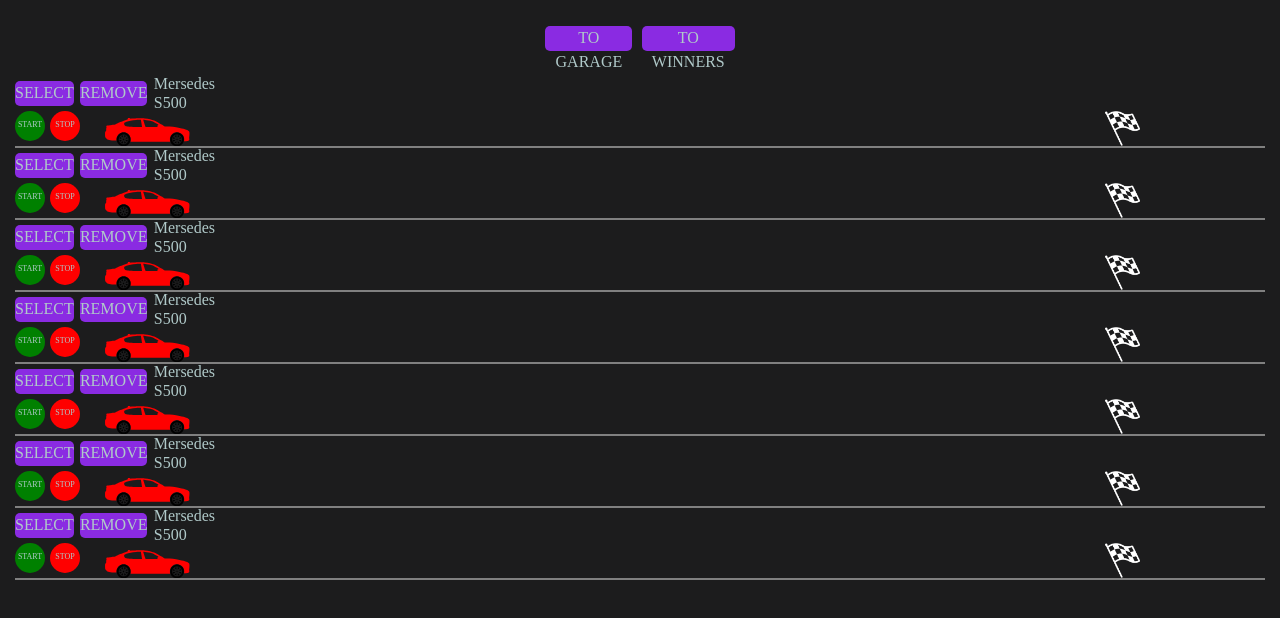
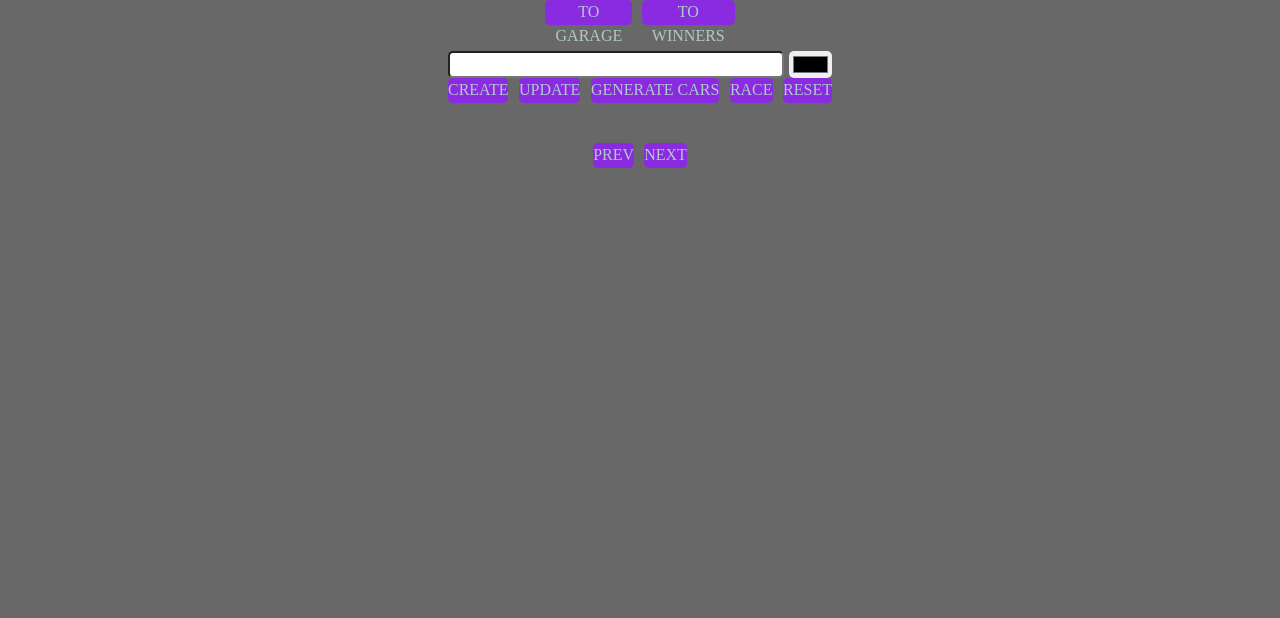
Before and after one commit to SadJoeBright/migration-newip-to-ts, a website built with webpack: page async-race/src/index.html in a window 1280 px wide. Built offline with nearby package versions, Linux system fonts and the light colour scheme.

```diff
--- a/async-race/src/components/app/app.ts
+++ b/async-race/src/components/app/app.ts
@@ -1,13 +1,16 @@
 import AppView from '../view/appView';
+import Controller from '../controller/controller';
 
 export default class App {
   appView: AppView;
 
+  controller: Controller;
+
   constructor() {
-    this.appView = new AppView();
+    this.controller = new Controller();
   }
 
   public start(): void {
-    this.appView.create();
+    this.controller.appView.create();
   }
 }
--- a/async-race/src/components/car/car.css
+++ b/async-race/src/components/car/car.css
@@ -11,7 +11,6 @@
   height: 35px;
   width: 10%;
   gap: 5%;
-  /* border-bottom: solid 1px blueviolet; */
   margin: 0;
 }
 
@@ -20,7 +19,7 @@
   justify-content: space-between;
   width: 100%;
   height: 35px;
-  border-bottom: solid 2px gray;
+  border-bottom: solid 3px rgb(63, 63, 63);
   margin-top: -30px;
 }
 
@@ -58,12 +57,9 @@
   background-color: red;
 }
 
-
-
 .car {
   position: relative;
   left: 90px;
-  /* left: calc(100% - 100px); */
 }
 
 @keyframes moove {
@@ -73,6 +69,15 @@
   to {
   left: calc(100% - 100px);
   }
+}
+
+.selected {
+  text-shadow: rgb(255, 243, 197) 0 0 10px;
+  filter: brightness(120%);
+}
+
+.finish {
+  left: calc(100% - 100px);
 }
 
 .moove{
--- a/async-race/src/components/car/car.ts
+++ b/async-race/src/components/car/car.ts
@@ -1,6 +1,6 @@
 import './car.css';
 import createElement from '../utils/create-element';
-import svgCode from '../../data/svg-code';
+import svgCode from '../../data/svgCode';
 
 export default class Car {
   brand: string;
@@ -31,10 +31,13 @@
 
   flag: HTMLElement;
 
-  constructor(brand: string, model: string, color: string) {
+  isSelected: boolean;
+
+  constructor(color: string, brand: string, model?: string) {
     this.brand = brand;
     this.model = model;
     this.color = color;
+    this.isSelected = false;
 
     this.garageItem = createElement({
       tagName: 'div',
@@ -52,6 +55,8 @@
       classNames: ['button'],
       textContent: 'SELECT',
       parentNode: this.carControl,
+      eventHandler: () => this.select(),
+      eventType: 'click',
     });
 
     this.removeButton = createElement({
@@ -59,6 +64,8 @@
       classNames: ['button'],
       textContent: 'REMOVE',
       parentNode: this.carControl,
+      eventHandler: () => this.remove(),
+      eventType: 'click',
     });
 
     this.carTitle = createElement({
@@ -114,17 +121,32 @@
     });
   }
 
-  public getCar() {
+  public getCar(): HTMLElement {
     return this.garageItem;
   }
 
-  start() {
-    const time = Math.random() * 3;
-    this.car.classList.add('moove');
-    this.car.style.animationDuration = `${time}s`;
+  public select(): void {
+    this.isSelected = !this.isSelected;
+    this.carTitle.classList.toggle('selected');
   }
 
-  stop() {
+  public remove(): void {
+    this.garageItem.remove();
+  }
+
+  public start(): void {
+    // const time = Math.random() * 3;
+    this.car.style.animationDuration = `${5}s`;
+    this.car.classList.add('moove');
+    // this.car.classList.add('finish');
+    // setTimeout(() => {
+    // this.car.classList.remove('moove');
+    // }, time * 1000);
+  }
+
+  public stop(): void {
+    const position = window.getComputedStyle(this.car).getPropertyValue('left');
+    this.car.style.left = position;
     this.car.classList.remove('moove');
   }
 }
--- /dev/null
+++ b/async-race/src/components/controller/controller.ts
@@ -0,0 +1,55 @@
+import AppView from '../view/appView';
+import Car from '../car/car';
+
+export default class Controller {
+  appView: AppView;
+
+  car: Car;
+
+  cars: Car[] = [];
+
+  constructor() {
+    this.appView = new AppView();
+    this.appView.createButton.addEventListener('click', this.createCar.bind(this));
+    this.appView.updateButton.addEventListener('click', this.updateCar.bind(this));
+  }
+
+  createCar() {
+    if ((this.appView.textInput as HTMLInputElement).value) {
+      const carTitle = (this.appView.textInput as HTMLInputElement).value;
+      const carColor = (this.appView.colorInput as HTMLInputElement).value;
+
+      const car = new Car(carColor, carTitle);
+      this.appView.garage.getElement().append(car.getCar());
+
+      (this.appView.textInput as HTMLInputElement).value = '';
+      this.cars.push(car);
+      this.appView.textInput.setAttribute('placeholder', '');
+    } else {
+      this.appView.textInput.setAttribute('placeholder', 'type in car brand');
+      this.appView.textInput.focus();
+    }
+  }
+
+  updateCar() {
+    // if ((this.appView.createTextInput as HTMLInputElement).value) {
+    this.cars.forEach((car) => {
+      if (car.isSelected) {
+        const updatedCar = { ...car };
+        const newBrand = (this.appView.textInput as HTMLInputElement).value;
+        const newColor = (this.appView.colorInput as HTMLInputElement).value;
+        updatedCar.car.children[0].setAttribute('fill', newColor);
+        updatedCar.carTitle.textContent = newBrand;
+        updatedCar.isSelected = false;
+        updatedCar.carTitle.classList.toggle('selected');
+
+        Object.assign(car, updatedCar);
+      }
+    });
+    (this.appView.textInput as HTMLInputElement).value = '';
+    // } else {
+    // this.appView.createTextInput.setAttribute('placeholder', 'select the car');
+    // this.appView.createTextInput.focus();
+    // }
+  }
+}
--- a/async-race/src/components/view/appView.ts
+++ b/async-race/src/components/view/appView.ts
@@ -11,18 +11,37 @@
 
   toWinnersBtn: HTMLElement;
 
+  controlButtons: HTMLElement;
+
   garage: Garage;
 
+  paginationPanel: HTMLElement;
+
+  prevButton: HTMLElement;
+
+  nextButton: HTMLElement;
+
+  controlInput: HTMLElement;
+
+  textInput: HTMLInputElement | HTMLElement;
+
+  colorInput: HTMLElement;
+
+  createButton: HTMLElement;
+
+  updateButton: HTMLElement;
+
+  generateButton: HTMLElement;
+
+  raceButton: HTMLElement;
+
+  resetButton: HTMLElement;
+
   constructor() {
-    this.controlPanel = createElement({
-      tagName: 'div',
-      classNames: ['control-panel'],
-    });
-
     this.viewSwitcher = createElement({
       tagName: 'div',
       classNames: ['view-switcher'],
-      parentNode: this.controlPanel,
+      // parentNode: this.controlPanel,
     });
 
     this.toGarageBtn = createElement({
@@ -30,6 +49,8 @@
       classNames: ['button'],
       textContent: 'TO GARAGE',
       parentNode: this.viewSwitcher,
+      eventHandler: () => this.toGarage(),
+      eventType: 'click',
     });
 
     this.toWinnersBtn = createElement({
@@ -37,12 +58,110 @@
       classNames: ['button'],
       textContent: 'TO WINNERS',
       parentNode: this.viewSwitcher,
+      eventHandler: () => this.toWinners(),
+      eventType: 'click',
     });
 
     this.garage = new Garage();
+
+    this.controlPanel = createElement({
+      tagName: 'div',
+      classNames: ['control-panel'],
+      parentNode: this.garage.garage,
+    });
+
+    this.controlInput = createElement({
+      tagName: 'div',
+      classNames: ['control-input'],
+      parentNode: this.controlPanel,
+    });
+
+    this.textInput = createElement({
+      tagName: 'input',
+      classNames: ['text-input'],
+      parentNode: this.controlInput,
+    });
+    this.textInput.setAttribute('type', 'text');
+
+    this.colorInput = createElement({
+      tagName: 'input',
+      classNames: ['color-input'],
+      parentNode: this.controlInput,
+
+    });
+    this.colorInput.setAttribute('type', 'color');
+
+    this.controlButtons = createElement({
+      tagName: 'div',
+      classNames: ['control-buttons'],
+      parentNode: this.controlPanel,
+    });
+
+    this.createButton = createElement({
+      tagName: 'div',
+      classNames: ['button'],
+      textContent: 'CREATE',
+      parentNode: this.controlButtons,
+    });
+
+    this.updateButton = createElement({
+      tagName: 'div',
+      classNames: ['button'],
+      textContent: 'UPDATE',
+      parentNode: this.controlButtons,
+    });
+
+    this.generateButton = createElement({
+      tagName: 'div',
+      classNames: ['button'],
+      textContent: 'GENERATE CARS',
+      parentNode: this.controlButtons,
+    });
+
+    this.raceButton = createElement({
+      tagName: 'div',
+      classNames: ['button'],
+      textContent: 'RACE',
+      parentNode: this.controlButtons,
+    });
+
+    this.resetButton = createElement({
+      tagName: 'div',
+      classNames: ['button'],
+      textContent: 'RESET',
+      parentNode: this.controlButtons,
+    });
+
+    this.paginationPanel = createElement({
+      tagName: 'div',
+      classNames: ['pagination-panel'],
+    });
+
+    this.prevButton = createElement({
+      tagName: 'div',
+      classNames: ['button'],
+      textContent: 'PREV',
+      parentNode: this.paginationPanel,
+    });
+
+    this.nextButton = createElement({
+      tagName: 'div',
+      classNames: ['button'],
+      textContent: ' NEXT',
+      parentNode: this.paginationPanel,
+    });
   }
 
   public create(): void {
-    document.body.append(this.controlPanel, this.garage.getElement());
+    document.body.append(this.viewSwitcher, this.garage.getElement(), this.paginationPanel);
+    this.textInput.focus();
+  }
+
+  toWinners() {
+    this.garage.garage.classList.add('hide');
+  }
+
+  toGarage() {
+    this.garage.garage.classList.remove('hide');
   }
 }
--- a/async-race/src/components/view/garage/garage-view.ts
+++ b/async-race/src/components/view/garage/garage-view.ts
@@ -12,24 +12,6 @@
       tagName: 'div',
       classNames: ['garage'],
     });
-    this.addCar();
-  }
-
-  public addCar() {
-    this.car = new Car('Mersedes', 'S500', 'red');
-    this.garage.append(this.car.getCar());
-    this.car = new Car('Mersedes', 'S500', 'red');
-    this.garage.append(this.car.getCar());
-    this.car = new Car('Mersedes', 'S500', 'red');
-    this.garage.append(this.car.getCar());
-    this.car = new Car('Mersedes', 'S500', 'red');
-    this.garage.append(this.car.getCar());
-    this.car = new Car('Mersedes', 'S500', 'red');
-    this.garage.append(this.car.getCar());
-    this.car = new Car('Mersedes', 'S500', 'red');
-    this.garage.append(this.car.getCar());
-    this.car = new Car('Mersedes', 'S500', 'red');
-    this.garage.append(this.car.getCar());
   }
 
   public getElement() {
--- a/async-race/src/components/view/garage/garage.css
+++ b/async-race/src/components/view/garage/garage.css
@@ -5,3 +5,36 @@
 
   /* border: solid 1px red; */
 }
+
+.control-panel {
+  width: 30%;
+  display: flex;
+  flex-direction: column;
+  padding: 2%;
+  margin: 0 auto;
+}
+
+.control-input,
+.control-buttons {
+  width: 100%;
+  display: flex;
+  justify-content: space-between;
+  gap: 5px;
+}
+
+.control-buttons {
+  flex-wrap: wrap;
+}
+
+.text-input {
+  width: 100%;
+  outline: none;
+  border-radius: 5px;
+  padding: 2px 5px;
+}
+
+.color-input {
+  border-radius: 5px;
+  border: none;
+  cursor: pointer;
+}
--- a/async-race/src/main.css
+++ b/async-race/src/main.css
@@ -1,6 +1,6 @@
 @import '~normalize.css';
 body {
-  background-color: rgb(28, 28, 29);
+  background-color: rgb(104, 104, 104);
   display: flex;
   flex-direction: column;
   align-items: center;
@@ -31,6 +31,13 @@
   line-height: 150%;
   cursor: pointer;
   transition: all ease-in-out .2s;
+  user-select: none;
+}
+
+.text-input {
+  outline: none;
+  border-radius: 5px;
+  padding: 2px 5px;
 }
 
 .button:hover {
@@ -44,3 +51,15 @@
   transform: scale(98%);
   box-shadow: inset 0 2px 4px rgba(0, 0, 0, 0.2), inset 0 4px 8px rgba(0, 0, 0, 0.1);
 }
+
+.pagination-panel {
+  display: flex;
+  padding: 15px 0;
+  gap: 10px;
+}
+
+.hide {
+  opacity: 0;
+  position: absolute;
+  top: -100%
+}
--- a/async-race/src/types/types.ts
+++ b/async-race/src/types/types.ts
@@ -6,3 +6,8 @@
   eventHandler?: (event?: Event | MouseEvent | KeyboardEvent) => void;
   eventType?: string;
 }
+
+export interface CarNames {
+  brand: string[],
+  model: string[],
+}
--- a/async-race/tsconfig.json
+++ b/async-race/tsconfig.json
@@ -1,6 +1,6 @@
 {
   "compilerOptions": {
-    "target": "es2016",
+    "target": "es2017",
     "module": "commonjs",
     "forceConsistentCasingInFileNames": true,
     "strict": true,
```
Also changed, not shown: async-race/src/components/utils/getRandomColor.ts (added, +13 -0 lines), async-race/src/components/utils/getRandomName.ts (added, +8 -0 lines), async-race/src/data/carNames.ts (added, +8 -0 lines), async-race/src/data/svgCode.ts (renamed from async-race/src/data/svg-code.ts).
